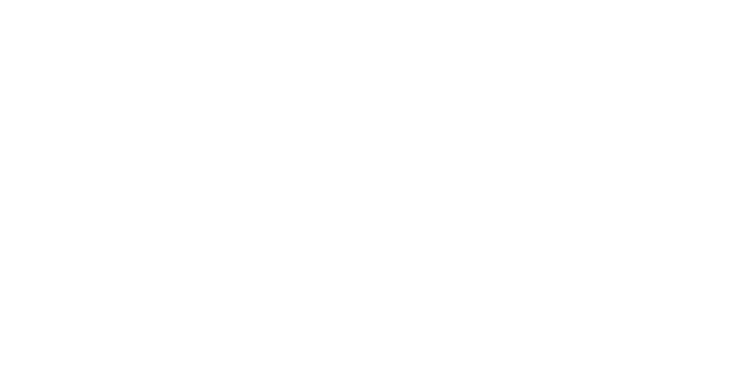
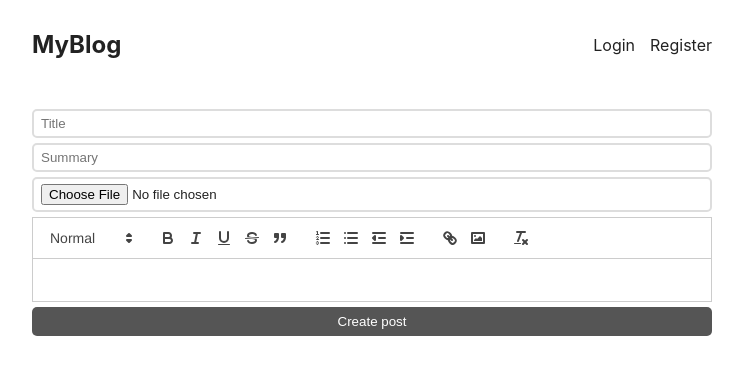
Before and after one commit to lavi23k/mern-blog, a React (Create React App) app: page /create in a window 1280 px wide. Before the commit this address had no page. Shown: the top 374 px of the page, without its empty margins (268-1011 px from the left). Built offline with nearby package versions, Linux system fonts and the light colour scheme; no server answers.

Commit message:
Add CreatePost and UserContext, update multiple components and dependencies

```diff
--- a/package.json
+++ b/package.json
@@ -6,8 +6,10 @@
     "@testing-library/jest-dom": "^5.14.1",
     "@testing-library/react": "^13.0.0",
     "@testing-library/user-event": "^13.2.1",
+    "date-fns": "^3.6.0",
     "react": "^18.3.1",
     "react-dom": "^18.3.1",
+    "react-quill": "^2.0.0",
     "react-scripts": "5.0.1",
     "web-vitals": "^2.1.0"
   },
--- a/src/App.css
+++ b/src/App.css
@@ -94,6 +94,6 @@ button {
   padding: 7px 0;
 }
 
-form h1{
+form.login h1, form.register h1{
   text-align: center;
 }
--- a/src/App.js
+++ b/src/App.js
@@ -1,18 +1,24 @@
 import './App.css';
-import {Route, Routes} from 'react-router-dom';
+import { Route, Routes } from 'react-router-dom';
 import Layout from './Layout';
 import IndexPage from './pages/İndexPage';
 import LoginPage from './pages/LoginPage';
 import RegisterPage from './pages/RegisterPage';
+import { UserContextProvider } from './UserContext';
+import CreatePost from './pages/CreatePost';
 
 function App() {
   return (
-    <Routes>
-      <Route path="/" element={<Layout />} />
-      <Route index element={<IndexPage />} />
-      <Route path="/login" element={<LoginPage />} />
-      <Route path="/register" element={<RegisterPage />} />
-    </Routes>
+    <UserContextProvider>
+      <Routes>
+        <Route path="/" element={<Layout />}>
+          <Route index element={<IndexPage />} />
+          <Route path="/login" element={<LoginPage />} />
+          <Route path="/register" element={<RegisterPage />} />
+          <Route path="/create" element={<CreatePost />} />
+        </Route>
+      </Routes>
+    </UserContextProvider>
   );
 }
 
--- a/src/Header.js
+++ b/src/Header.js
@@ -1,12 +1,45 @@
-import { Link } from "react-router-dom";
+import { Link } from 'react-router-dom';
+import { useContext, useEffect } from 'react';
+import { UserContext } from './UserContext';
 
 export default function Header() {
-  return(
+  const {setUserInfo, userInfo} = useContext(UserContext);
+  useEffect(() => {
+    fetch('http://localhost:4000/profile', {
+      credentials: 'include',
+    }).then((response) => {
+      response.json().then((userInfo) => {
+        setUserInfo(userInfo);
+      });
+    });
+  }, []);
+
+  function logout() {
+    fetch('http://localhost:4000/logout', {
+      credentials: 'include',
+      method: 'POST',
+    });
+    setUserInfo(null);
+  }
+
+  const username = userInfo?.username;
+
+  return (
     <header>
       <Link to="/" className="logo">MyBlog</Link>
       <nav>
+        {username && (
+          <>
+            <Link to="/create">Create new post</Link>
+            <a onClick={logout}>Logout</a>
+          </>
+        )}
+        {!username && (
+          <>
             <Link to="/login">Login</Link>
             <Link to="/register">Register</Link>
+          </>
+        )}
       </nav>
     </header>
   );
--- a/src/Post.js
+++ b/src/Post.js
@@ -1,16 +1,18 @@
-export default function Post() {
-  return(
+import { formatISO9075 } from 'date-fns';
+
+export default function Post({ title, summary, cover, content, createdAt, author}) {
+  return (
     <div className="post">
       <div className="image">
-      <img src="https://techcrunch.com/wp-content/uploads/2022/12/lawnmower-Large.jpeg" alt=""/>
+      <img src={`http://localhost:4000/${cover}`} alt={title} />
       </div>
       <div className="texts">
-      <h2>Full-house battery backup coming later this year</h2>
+        <h2>{title}</h2>
         <p className="info">
-        <a className="author">Vusal Abdulkarimov</a>
-        <time>2024-08-16 23:00</time>
+          <a className="author">{author.username}</a>
+          <time>{formatISO9075(new Date(createdAt))}</time>
         </p>
-      <p className="summary">Today at its special launch event, home backup power giant EcoFlow launched a flurry of new products, including a “Whole-Home Backup Power Solution.”</p>
+        <p className="summary">{summary}</p>
       </div>
     </div>
   );
--- /dev/null
+++ b/src/UserContext.js
@@ -0,0 +1,12 @@
+import { createContext, useState } from 'react';
+
+export const UserContext = createContext({});
+
+export function UserContextProvider({ children }) {
+  const [userInfo, setUserInfo] = useState({});
+  return (
+    <UserContext.Provider value={{ userInfo, setUserInfo }}>
+      {children}
+    </UserContext.Provider>
+  );
+}
--- /dev/null
+++ b/src/pages/CreatePost.js
@@ -0,0 +1,59 @@
+import ReactQuill from 'react-quill';
+import 'react-quill/dist/quill.snow.css';
+import { useState } from 'react';
+import { Navigate } from 'react-router-dom';
+
+const modules = {
+  toolbar: [
+    [{ 'header': [1, 2, false] }],
+    ['bold', 'italic', 'underline', 'strike', 'blockquote'],
+    [{ 'list': 'ordered' }, { 'list': 'bullet' }, { 'indent': '-1' }, { 'indent': '+1' }],
+    ['link', 'image'],
+    ['clean']
+  ],
+};
+
+const formats = [
+  'header',
+  'bold', 'italic', 'underline', 'strike', 'blockquote',
+  'list', 'bullet', 'indent',
+  'link', 'image'
+];
+
+export default function CreatePost() {
+  const [title, setTitle] = useState('');
+  const [summary, setSummary] = useState('');
+  const [content, setContent] = useState('');
+  const [files, setFiles] = useState('');
+  const [redirect, setRedirect] = useState('');
+
+async function createNewPost(ev) {
+  const data = new FormData();
+  data.set('title', title);
+  data.set('summary', summary);
+  data.set('content', content);
+  data.set('file', files[0]);
+  ev.preventDefault();
+  const response = await fetch('http://localhost:4000/post', {
+    method: 'POST',
+    body: data,
+    credentials: 'include',
+  });
+  if (response.ok) {
+    setRedirect(true);
+  }
+}
+
+  if (redirect) {
+    return <Navigate to={'/'} />
+  }
+  return (
+    <form onSubmit={createNewPost}>
+      <input type="text" placeholder="Title" value={title} onChange={(ev) => setTitle(ev.target.value)} />
+      <input type="text" placeholder="Summary" value={summary} onChange={(ev) => setSummary(ev.target.value)} />
+      <input type="file" onChange={ev => setFiles(ev.target.files)}/>
+      <ReactQuill value={content} onChange={newValue => setContent(newValue)} modules={modules} formats={formats} />
+      <button style={{ marginTop: '5px' }}>Create post</button>
+    </form>
+  );
+}
--- a/src/pages/LoginPage.js
+++ b/src/pages/LoginPage.js
@@ -1,10 +1,12 @@
-import { useState } from 'react';
+import { useContext, useState } from 'react';
 import { Navigate } from 'react-router-dom';
+import { UserContext } from '../UserContext';
 
 export default function LoginPage() {
   const [username, setUsername] = useState('');
   const [password, setPassword] = useState('');
   const [redirect, setRedirect] = useState('');
+  const {setUserInfo} = useContext(UserContext);
 
   async function login(ev) {
     ev.preventDefault();
@@ -15,7 +17,12 @@ export default function LoginPage() {
       credentials: "include",
     });
     if (response.ok) {
-      setRedirect(true);
+      response.json().then(userInfo => {
+        setUserInfo(userInfo);
+        setRedirect(true);
+      })
+    } else {
+      alert("wrong credentials");
     }
   }
 
--- a/src/pages/İndexPage.js
+++ b/src/pages/İndexPage.js
@@ -1,11 +1,22 @@
 import Post from "../Post";
+import { useEffect, useState } from "react";
 
 export default function IndexPage() {
+  const [posts, setPosts] = useState([]);
+
+  useEffect(() => {
+    fetch('http://localhost:4000/post')
+      .then(response => response.json())
+      .then(posts => {
+        setPosts(posts);
+      });
+  }, []);
+
   return (
     <>
-      <Post />
-      <Post />
-      <Post />
+      {posts.length > 0 && posts.map(post => (
+        <Post key={post._id} {...post} />
+      ))}
     </>
   );
 }
```
Also changed, not shown: 1 other file (tests, documents, lock files or other folders). Lines whose indentation alone changed are shown as unchanged.
